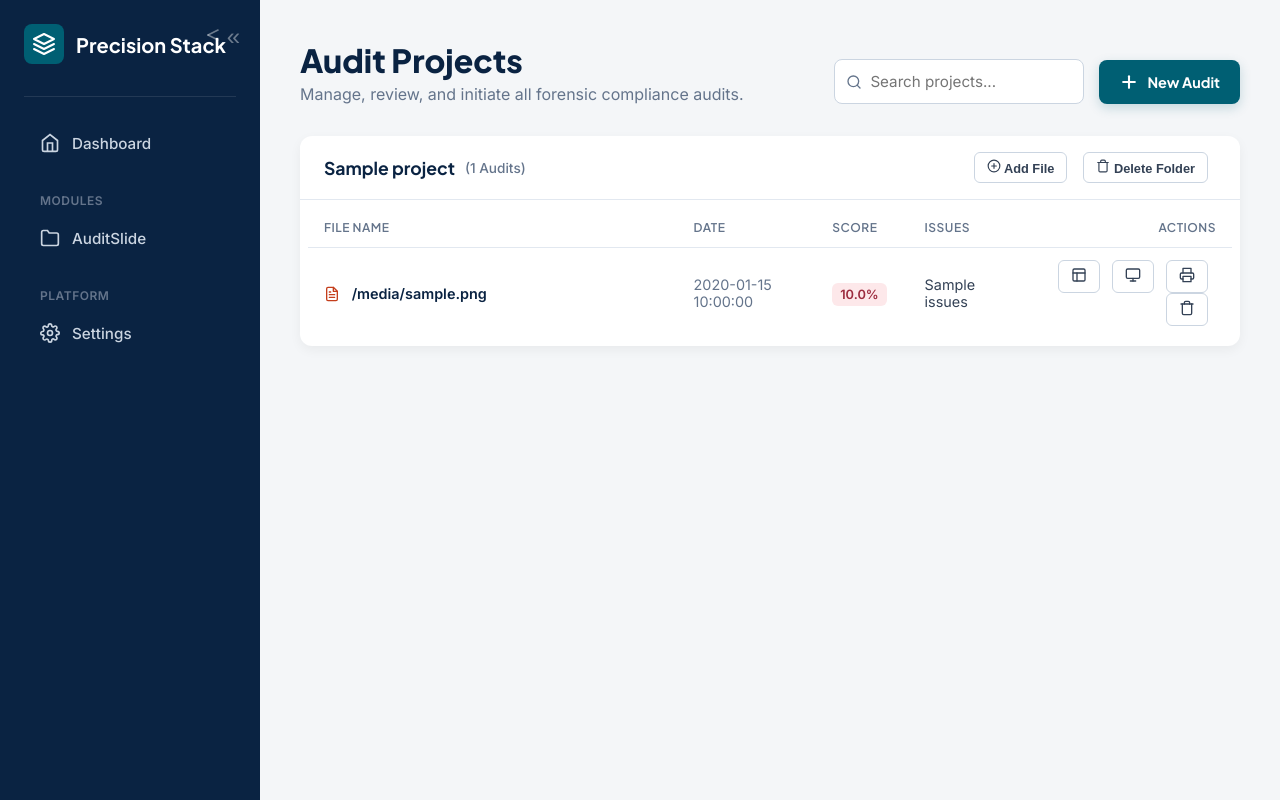
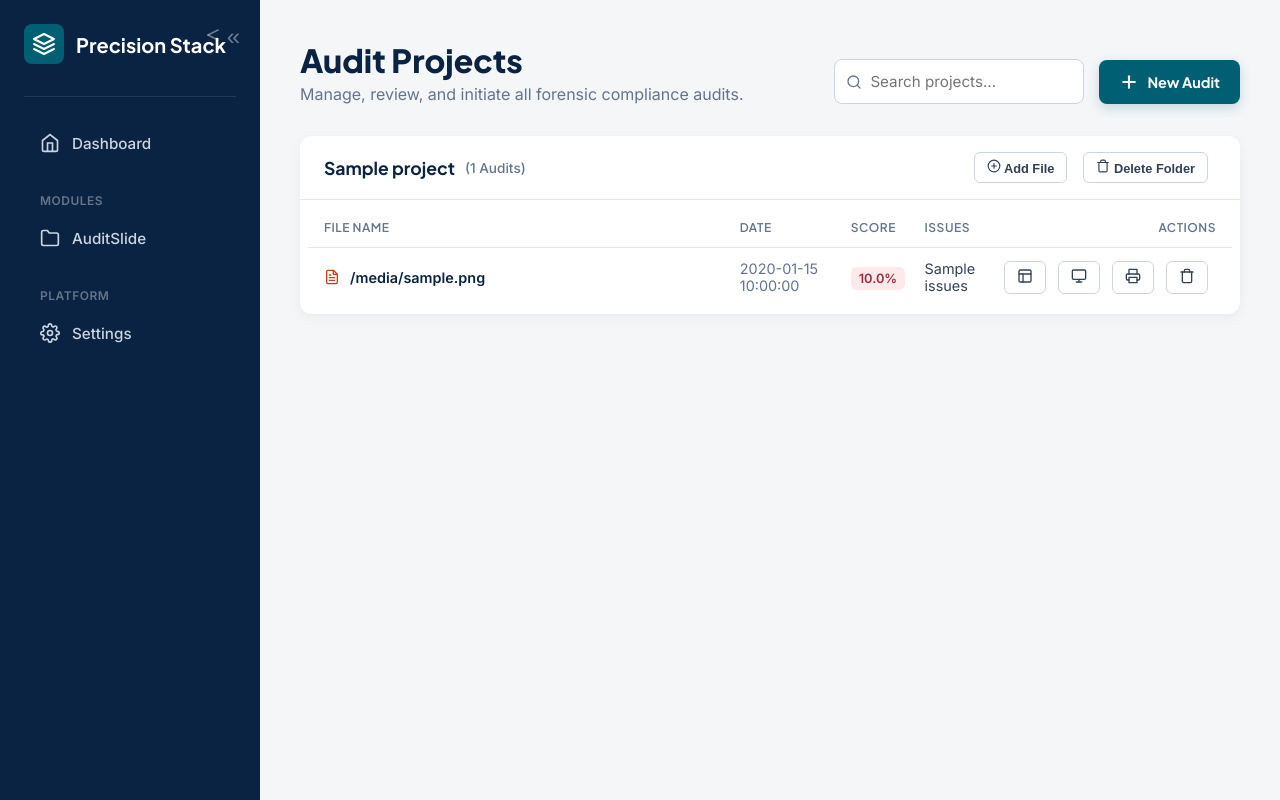
Before and after one commit to pixistockit/CourseArchitectAI, a Flask app: template modules/audit_slide/templates/projects.html in a window 1280 px wide. Run offline with Flask 3, Linux system fonts and the light colour scheme; the template is opened without the code that fills it: most values are stand-ins (such as "Sample title", 1, 10 or a date in 2020).

Commit message:
Update projects.html
Fixed Alignment: Wrapped the file name and icon in a flex container so they always stay perfectly centered on the same line, even if the filename is long.

Optimized Column Widths: Adjusted the percentages to give the File Name column significantly more space (45%), preventing the text from cramping, while "scooting" the metadata columns to the right.

Prevented Wrapping: Added text truncation (...) for extremely long filenames so they don't break the table layout.

```diff
--- a/modules/audit_slide/templates/projects.html
+++ b/modules/audit_slide/templates/projects.html
@@ -39,22 +39,26 @@
                 </div>
             </div>
             <div class="project-card-body">
-                <table class="data-table">
+                <table class="data-table" style="table-layout: fixed;">
                     <thead>
                         <tr>
-                            <th width="40%">File Name</th>
-                            <th width="15%">Date</th>
-                            <th width="10%">Score</th>
-                            <th width="10%">Issues</th>
-                            <th width="25%" style="text-align:right;">Actions</th>
+                            <th width="45%">File Name</th>
+                            <th width="12%">Date</th>
+                            <th width="8%">Score</th>
+                            <th width="8%">Issues</th>
+                            <th width="27%" style="text-align:right;">Actions</th>
                         </tr>
                     </thead>
                     <tbody>
                         {% for file in files %}
                         <tr class="file-row" data-filename="{{ file.filename | lower }}">
-                            <td style="font-weight:600; color:var(--primary-navy);">
-                                <svg xmlns="http://www.w3.org/2000/svg" width="16" height="16" viewBox="0 0 24 24" fill="none" stroke="#C43E1C" stroke-width="2" stroke-linecap="round" stroke-linejoin="round" style="margin-right:8px; vertical-align:text-bottom;"><path d="M14 2H6a2 2 0 0 0-2 2v16a2 2 0 0 0 2 2h12a2 2 0 0 0 2-2V8z"></path><polyline points="14 2 14 8 20 8"></polyline><line x1="16" y1="13" x2="8" y2="13"></line><line x1="16" y1="17" x2="8" y2="17"></line><polyline points="10 9 9 9 8 9"></polyline></svg>
-                                {{ file.filename }}
+                            <td style="font-weight:600; color:var(--primary-navy); overflow: hidden;">
+                                <div style="display: flex; align-items: center; gap: 10px;">
+                                    <svg xmlns="http://www.w3.org/2000/svg" width="16" height="16" viewBox="0 0 24 24" fill="none" stroke="#C43E1C" stroke-width="2" stroke-linecap="round" stroke-linejoin="round" style="flex-shrink: 0;"><path d="M14 2H6a2 2 0 0 0-2 2v16a2 2 0 0 0 2 2h12a2 2 0 0 0 2-2V8z"></path><polyline points="14 2 14 8 20 8"></polyline><line x1="16" y1="13" x2="8" y2="13"></line><line x1="16" y1="17" x2="8" y2="17"></line><polyline points="10 9 9 9 8 9"></polyline></svg>
+                                    <span style="white-space: nowrap; overflow: hidden; text-overflow: ellipsis;" title="{{ file.filename }}">
+                                        {{ file.filename }}
+                                    </span>
+                                </div>
                             </td>
                             <td style="color:var(--slate-500);">{{ file.date }}</td>
                             <td>
@@ -63,7 +67,7 @@
                                 </span>
                             </td>
                             <td>{{ file.issues }}</td>
-                            <td style="text-align:right;">
+                            <td style="text-align:right; white-space: nowrap;">
                                 <button class="btn-action" title="View Executive Summary" onclick="window.open('{{ url_for('view_report', report_id=file.id) }}', '_blank')">
                                     <svg xmlns="http://www.w3.org/2000/svg" width="16" height="16" viewBox="0 0 24 24" fill="none" stroke="currentColor" stroke-width="2" stroke-linecap="round" stroke-linejoin="round"><rect x="3" y="3" width="18" height="18" rx="2" ry="2"></rect><line x1="3" y1="9" x2="21" y2="9"></line><line x1="9" y1="21" x2="9" y2="9"></line></svg>
                                 </button>
@@ -96,7 +100,6 @@
 
 {% block scripts %}
 <script>
-    // Project Filtering Logic
     function filterProjects(text) {
         const val = text.toLowerCase();
         document.querySelectorAll('.project-card').forEach(card => {
@@ -117,18 +120,15 @@
         });
     }
 
-    // Print Logic
     function printReport(id) {
         const url = `{{ url_for('view_report', report_id='PLACEHOLDER') }}`.replace('PLACEHOLDER', id) + '?print=true';
         window.open(url, '_blank');
     }
 
-    // Add Audit to Specific Folder
     function addAuditToFolder(groupName) {
         window.location.href = `{{ url_for('new_audit') }}?project=${encodeURIComponent(groupName)}`;
     }
 
-    // Delete Logic
     function deleteProjectGroup(groupName) {
         if(confirm(`⚠️ Are you sure you want to delete the ENTIRE folder "${groupName}"? This will delete all audits inside it.`)) {
             fetch('/delete-project-group', {
@@ -149,7 +149,7 @@
         deleteButtons.forEach(button => {
             button.addEventListener('click', function() {
                 const reportId = this.dataset.reportId;
-                if (!reportId) return; // Skip if it's the group delete button
+                if (!reportId) return;
 
                 if (confirm(`Are you sure you want to permanently delete this report?`)) {
                     fetch(`/delete/${reportId}`, {
```
